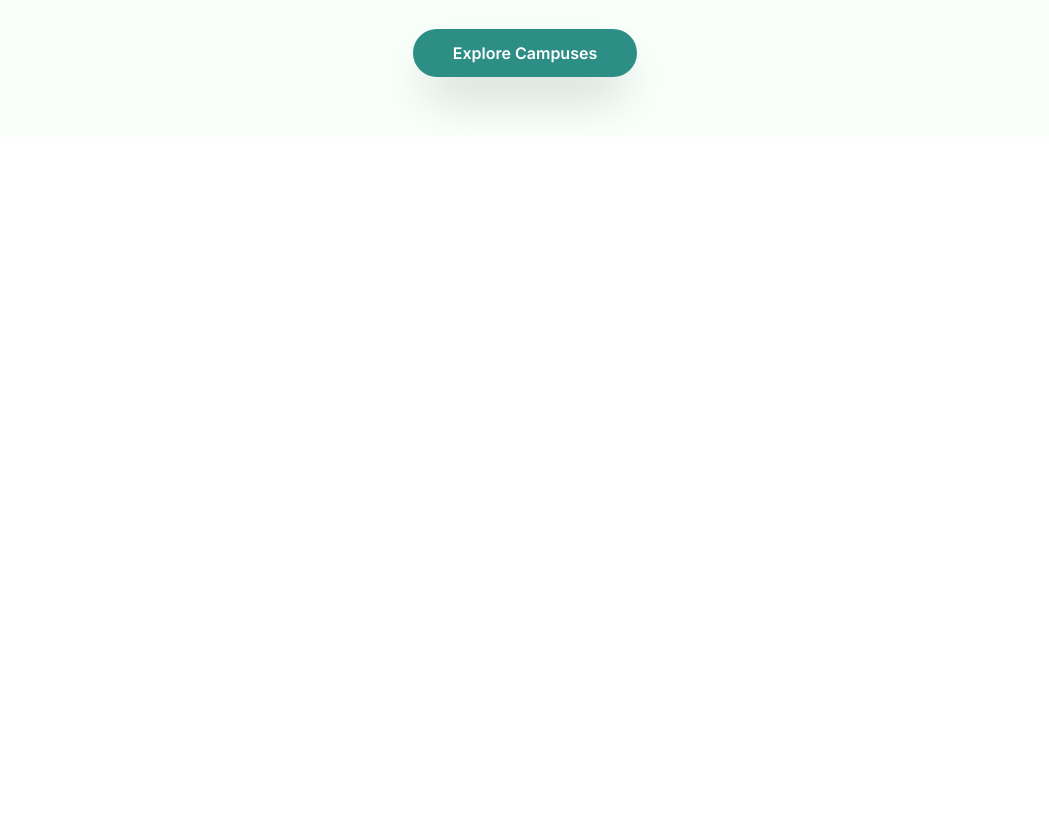
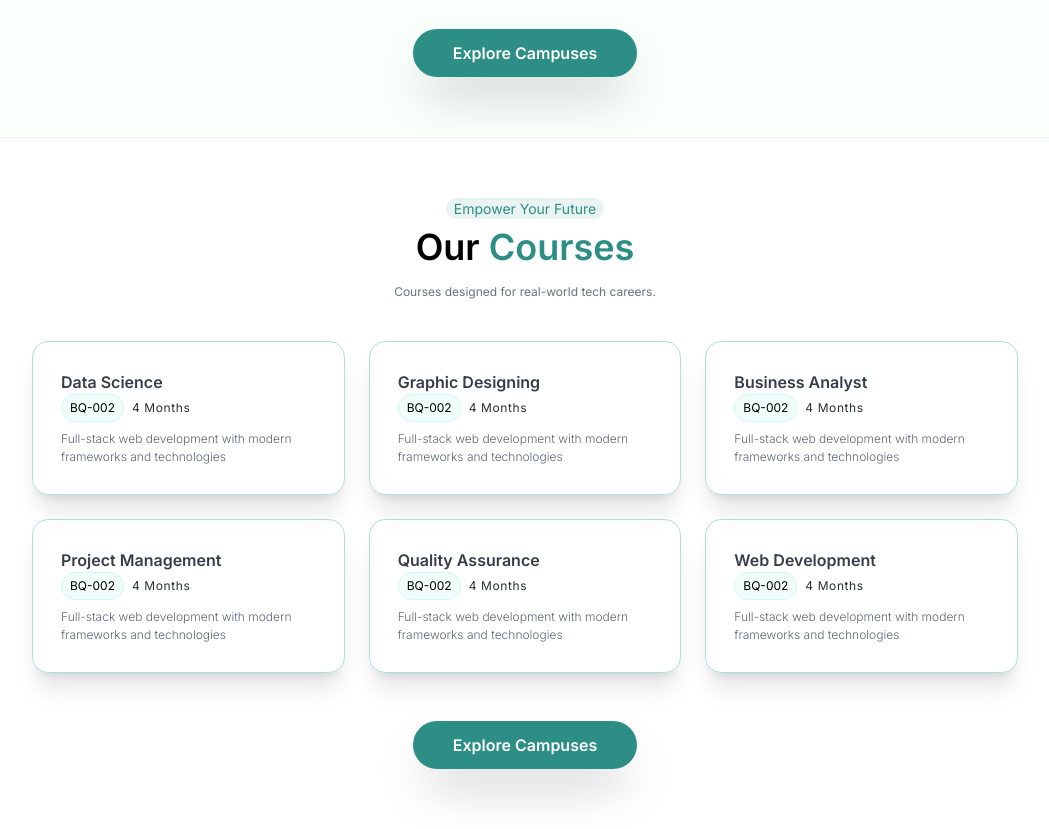
Before and after one commit to EggBurner/alkhidmat-demo, a Next.js app: page / in a window 1280 px wide. Shown: the part 2060-2889 px from the top of the page, without its empty margins (115-1164 px from the left). Before the commit the page ends 2197 px from the top, so only its background shows below. Built offline with nearby package versions, Linux system fonts and the light colour scheme.

Commit message:
Added courses section - without bg

```diff
--- a/app/page.tsx
+++ b/app/page.tsx
@@ -1,4 +1,5 @@
 import CampusSection from '@/components/CampusSection';
+import CoursesSection from '@/components/CoursesSection';
 import Hero from '@/components/Hero';
 import ImpactSection from '@/components/ImpactSection';
 import NationwideImpact from '@/components/nationwideImpact';
@@ -10,6 +11,7 @@ export default function Home() {
       <ImpactSection />
       <NationwideImpact />
       <CampusSection />
+      <CoursesSection />
     </div>
   );
 }
--- /dev/null
+++ b/components/CourseCard.tsx
@@ -0,0 +1,24 @@
+import React, { Children } from 'react';
+
+type CourseCardProps = {
+  text: string;
+};
+
+const CourseCard = ({ text }: CourseCardProps) => {
+  return (
+    <div className="flex flex-col rounded-2xl border border-[#0096894D] p-7 shadow-xl">
+      <h3 className="font-semibold text-[#383E49]">{text}</h3>
+      <div className="flex items-center gap-2 text-[12px]">
+        <div className="rounded-full border border-[#CBFBF1] bg-[#F0FDFA] px-2 py-1">
+          BQ-002
+        </div>
+        <div className="tracking-wider text-[#2B2F38]">4 Months</div>
+      </div>
+      <p className="mt-2 text-[12px] font-light text-[#5D6679]">
+        Full-stack web development with modern frameworks and technologies
+      </p>
+    </div>
+  );
+};
+
+export default CourseCard;
--- /dev/null
+++ b/components/CoursesSection.tsx
@@ -0,0 +1,37 @@
+import React from 'react';
+import CourseCard from './CourseCard';
+
+const data: string[] = [
+  'Data Science',
+  'Graphic Designing',
+  'Business Analyst',
+  'Project Management',
+  'Quality Assurance',
+  'Web Development',
+];
+
+const CoursesSection = () => {
+  return (
+    <div className="border-t border-[#F0F1F3] p-15">
+      <div className="mx-auto w-fit rounded-full bg-[#2C8E84]/10 px-2 text-center text-[14px] text-[#2C8E84]">
+        Empower Your Future
+      </div>
+      <h2 className="mt-2 text-center text-4xl font-semibold">
+        Our <span className="text-[#2c8e84]">Courses</span>
+      </h2>
+      <p className="mt-4 text-center text-[12px] text-[#6A7282]">
+        Courses designed for real-world tech careers.
+      </p>
+      <div className="mx-auto mt-10 grid w-[85%] grid-cols-3 gap-6">
+        {data.map((entry) => (
+          <CourseCard key={entry} text={entry} />
+        ))}
+      </div>
+      <button className="text-md mx-auto mt-12 block h-fit w-fit rounded-full bg-[#2C8E84] px-10 py-3 font-semibold text-white shadow-2xl">
+        Explore Campuses
+      </button>
+    </div>
+  );
+};
+
+export default CoursesSection;
--- a/components/ImpactSection.tsx
+++ b/components/ImpactSection.tsx
@@ -14,7 +14,7 @@ const ImpactSection = () => {
       <h2 className="text-center text-4xl font-semibold">
         Bano Qabil <span className="text-[#2c8e84]">Impact</span>
       </h2>
-      <p className="mt-4 text-center text-[12px]">
+      <p className="mt-4 text-center text-[12px] text-[#6A7282]">
         Creating measurable impact by equipping Pakistan’s youth with
         industry-ready IT skills.
       </p>
--- a/components/nationwideImpact.tsx
+++ b/components/nationwideImpact.tsx
@@ -21,7 +21,7 @@ const NationwideImpact = () => {
       <h2 className="mt-2 text-center text-4xl font-semibold">
         Our Nationwide <span className="text-[#2c8e84]">Impact</span>
       </h2>
-      <p className="mt-4 text-center text-[12px]">
+      <p className="mt-4 text-center text-[12px] text-[#6A7282]">
         A strong nationwide presence delivering skills and opportunities to
         every region.
       </p>
```
